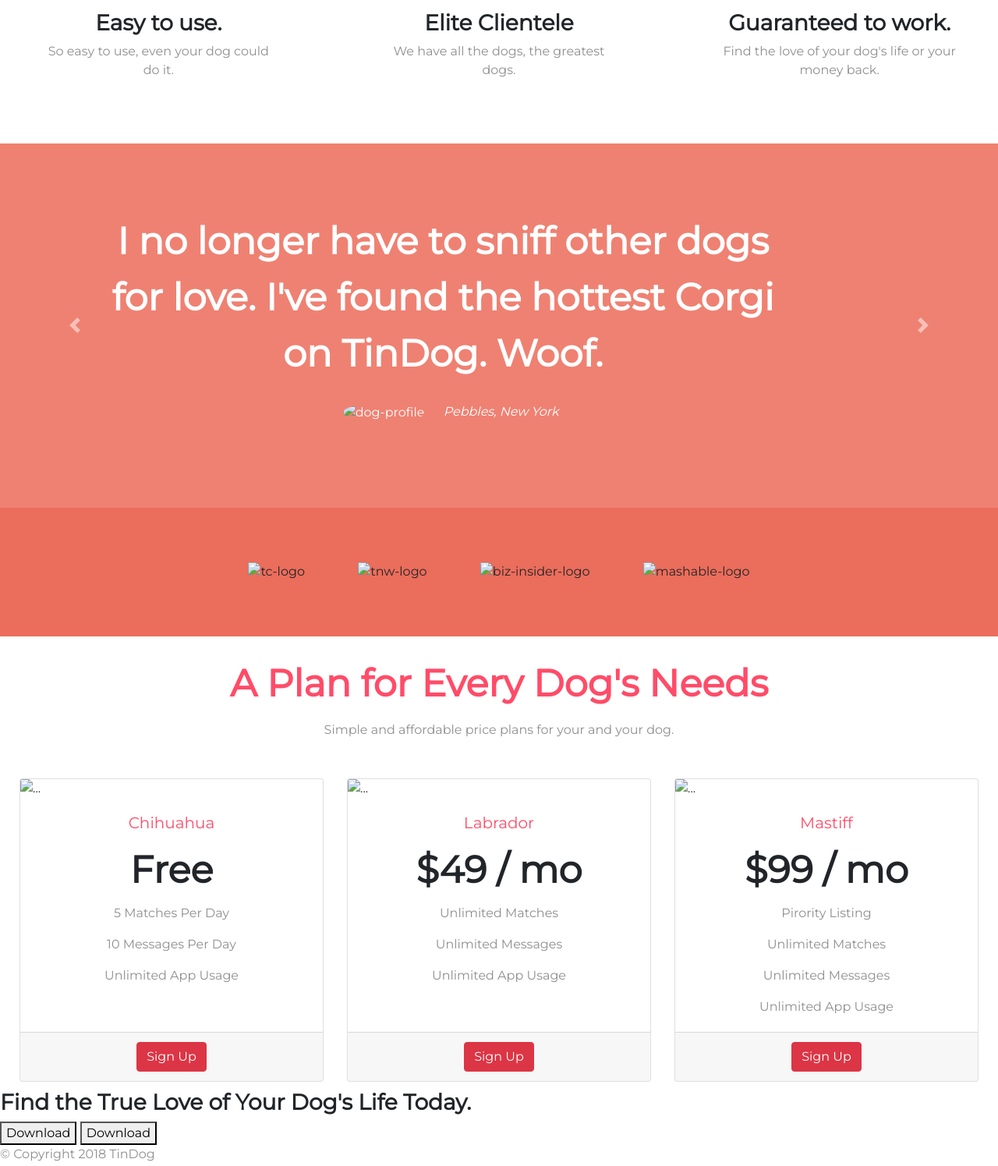
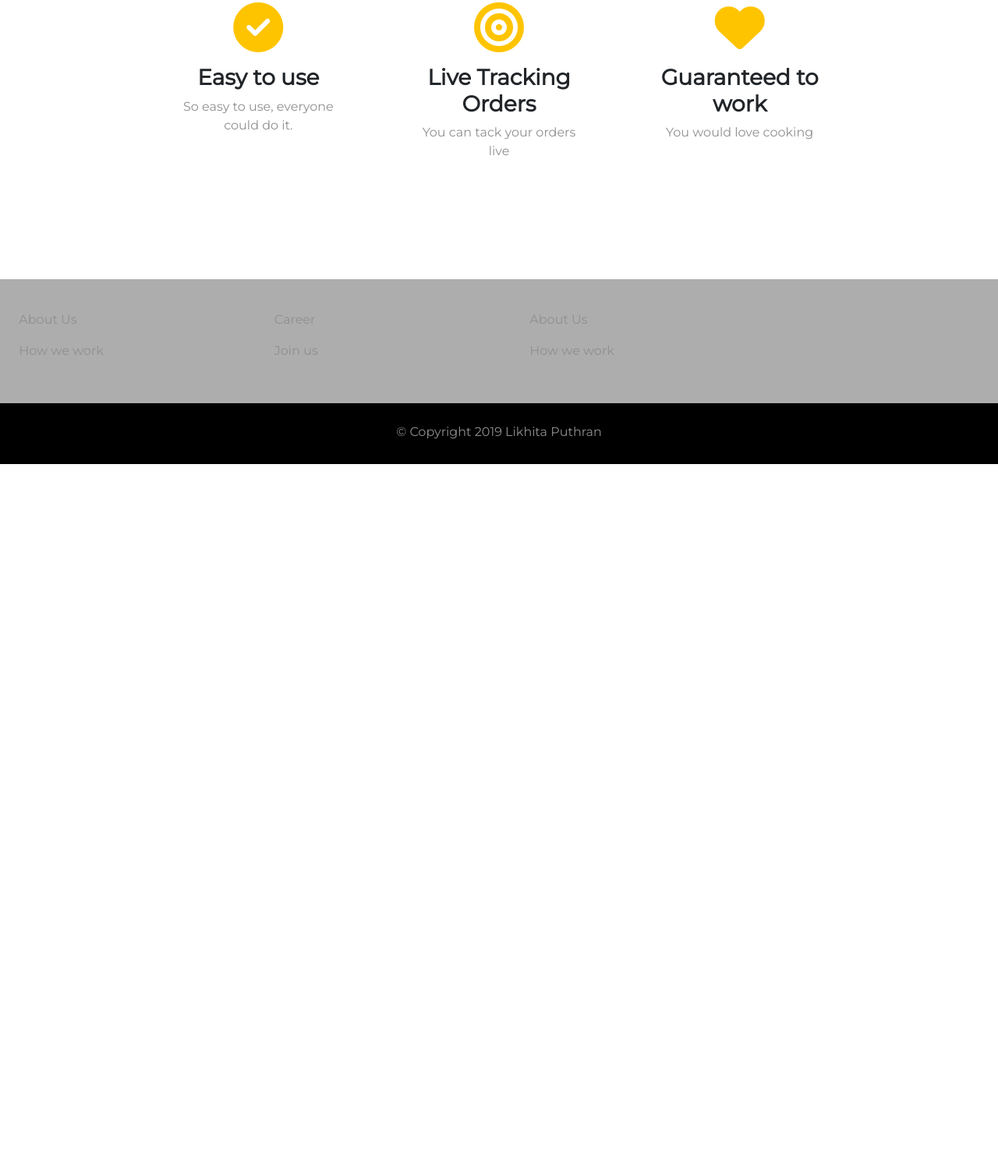
Before and after one commit to likhita92/lazeezemasala, a plain HTML site: page index.html in a window 1280 px wide. Shown: the part 816-2311 px from the top of the page at 78% size. After the commit the page ends 1411 px from the top, so only its background shows below. Drawn offline with nearby package versions, Linux system fonts and the light colour scheme.

Commit message:
Add files via upload

```diff
--- a/index.html
+++ b/index.html
@@ -5,11 +5,11 @@
     <link rel="icon" href="lazeez_e_masala_icon4.ico">
     <title>Lazeez-e-Masala</title>
 <link rel="stylesheet" href="https://stackpath.bootstrapcdn.com/bootstrap/4.3.1/css/bootstrap.min.css" integrity="sha384-ggOyR0iXCbMQv3Xipma34MD+dH/1fQ784/j6cY/iJTQUOhcWr7x9JvoRxT2MZw1T" crossorigin="anonymous">
+<link href="https://fonts.googleapis.com/css?family=Montserrat|Ubuntu&display=swap" rel="stylesheet" href="styles.css">
   <link rel="stylesheet" href="styles.css">
   <script src="https://code.jquery.com/jquery-3.3.1.slim.min.js" integrity="sha384-q8i/X+965DzO0rT7abK41JStQIAqVgRVzpbzo5smXKp4YfRvH+8abtTE1Pi6jizo" crossorigin="anonymous"></script>
 <script src="https://cdnjs.cloudflare.com/ajax/libs/popper.js/1.14.7/umd/popper.min.js" integrity="sha384-UO2eT0CpHqdSJQ6hJty5KVphtPhzWj9WO1clHTMGa3JDZwrnQq4sF86dIHNDz0W1" crossorigin="anonymous"></script>
 <script src="https://stackpath.bootstrapcdn.com/bootstrap/4.3.1/js/bootstrap.min.js" integrity="sha384-JjSmVgyd0p3pXB1rRibZUAYoIIy6OrQ6VrjIEaFf/nJGzIxFDsf4x0xIM+B07jRM" crossorigin="anonymous"></script>
-<link href="https://fonts.googleapis.com/css?family=Montserrat|Ubuntu&display=swap" rel="stylesheet">
 <script src="https://kit.fontawesome.com/801206f34e.js"></script>
 </head>
 
@@ -22,7 +22,7 @@
     <!-- Nav Bar -->
     <nav class="navbar navbar-expand-lg navbar-dark">
 
-<img class="navbar-image" src="LAZEEZ_E_MASALA.png" width="100" height="100" ="dog-profile">
+<img class="navbar-image" src="xa.png" width="100" height="100" ="dog-profile">
 
        <button class="navbar-toggler" type="button" data-toggle="collapse" data-target="#navbarTogglerDemo02">
             <span class="navbar-toggler-icon"></span>
@@ -32,26 +32,24 @@
 
             <ul class="navbar-nav ml-auto">
                 <li class="nav-item">
-                    <a class="nav-link" href="">Contact</a>
+                    <a class="nav-link" href="">Login</a>
                 </li>
                 <li class="nav-item">
-                    <a class="nav-link" href="">Pricing</a>
+                    <a class="nav-link" href="">Sign Up</a>
                 </li>
-                <li class="nav-item">
-                    <a class="nav-link" href="">Download</a>
-                </li>
+
             </ul>
 
         </div>
     </nav>
 
-
-
     <!-- Title -->
 <div class="row">
 
     <div class="col-lg-6">
+      <div class="slide-down">
       <h1>Meet new and interesting people nearby.</h1>
+      </div>
       <button type="button" class="btn btn-dark btn-lg download-button"><i class="fab fa-apple"></i> Download</button>
       <button type="button"class="btn btn-outline-light btn-lg download-button"><i class="fab fa-google-play"></i> Download</button>
     </div>
@@ -71,18 +69,18 @@
 
     <div class="feature-box col-lg-4">
       <i class="icon fas fa-check-circle fa-4x"></i>
-      <h3>Easy to use.</h3>
-      <p>So easy to use, even your dog could do it.</p>
+      <h3>Easy to use</h3>
+      <p>So easy to use, everyone could do it.</p>
     </div>
     <div class="feature-box col-lg-4">
       <i class="icon fas fa-bullseye fa-4x"></i>
-      <h3>Elite Clientele</h3>
-      <p>We have all the dogs, the greatest dogs.</p>
+      <h3>Live Tracking Orders</h3>
+      <p>You can tack your orders live</p>
     </div>
     <div class="feature-box col-lg-4">
       <i class="icon fas fa-heart fa-4x"></i>
-      <h3>Guaranteed to work.</h3>
-      <p>Find the love of your dog's life or your money back.</p>
+      <h3>Guaranteed to work</h3>
+      <p>You would love cooking</p>
     </div>
 
 </div>
@@ -93,138 +91,46 @@
   </section>
 
 
-  <!-- Testimonials -->
 
-  <section id="testimonials">
-    <div id="carouselExampleControls" class="carousel slide" data-ride="carousel">
-      <div class="carousel-inner">
-        <div class="carousel-item active">
-          <h2>I no longer have to sniff other dogs for love. I've found the hottest Corgi on TinDog. Woof.</h2>
-          <img class="testimonial-image" src="images/dog-img.jpg" alt="dog-profile">
-          <em>Pebbles, New York</em>
-
-        </div>
-        <div class="carousel-item">
-          <h2>I no longer have to sniff other dogs for love. I've found the hottest Corgi on TinDog. Woof.</h2>
-          <img class="testimonial-image" src="images/dog-img.jpg" alt="dog-profile">
-          <em>Pebbles, New York</em>
-
-        </div>
-        <div class="carousel-item">
-          <h2>I no longer have to sniff other dogs for love. I've found the hottest Corgi on TinDog. Woof.</h2>
-          <img class="testimonial-image" src="images/dog-img.jpg" alt="dog-profile">
-          <em>Pebbles, New York</em>
-
-        </div>
-      </div>
-      <a class="carousel-control-prev" href="#carouselExampleControls" role="button" data-slide="prev">
-        <span class="carousel-control-prev-icon" aria-hidden="true"></span>
-        <span class="sr-only">Previous</span>
-      </a>
-      <a class="carousel-control-next" href="#carouselExampleControls" role="button" data-slide="next">
-        <span class="carousel-control-next-icon" aria-hidden="true"></span>
-        <span class="sr-only">Next</span>
-      </a>
-    </div>
-
-    <!-- <h2 class="testimonial-text">My dog used to be so lonely, but with TinDog's help, they've found the love of their life. I think.</h2>
-    <img class="testimonial-image" src="images/lady-img.jpg" alt="lady-profile">
-    <em>Beverly, Illinois</em> -->
-
-  </section>
-
-
-  <!-- Press -->
-
-  <section id="press">
-    <div align="center">
-      <img class="press-logo" src="images/techcrunch.png" alt="tc-logo">
-      <img class="press-logo" src="images/tnw.png" alt="tnw-logo">
-      <img class="press-logo" src="images/bizinsider.png" alt="biz-insider-logo">
-      <img class="press-logo" src="images/mashable.png" alt="mashable-logo">
-    </div>
-  </section>
-
-
-  <!-- Pricing -->
-
-  <section id="pricing">
-<div align="center">
-  <br />
-  <h2 class="card-title">A Plan for Every Dog's Needs</h2>
-  <p class="card-text">Simple and affordable price plans for your and your dog.</p>
-  <br />
-</div>
-
-
-    <div class="card-deck">
-      <div class="card">
-        <img src="images/lady-img.jpg" class="card-img-top" alt="...">
-        <div class="card-body">
-          <h5 class="card-title">Chihuahua</h5>
-
-            <h2 class="card-text">Free</h2>
-            <p class="card-text">5 Matches Per Day</p>
-            <p class="card-text">10 Messages Per Day</p>
-            <p class="card-text">Unlimited App Usage</p>
-
-        </div>
-        <div class="card-footer">
-        <button type="button" class="btn btn-danger">Sign Up</button>
-        </div>
-      </div>
-      <div class="card">
-        <img src="images/lady-img.jpg" class="card-img-top" alt="...">
-        <div class="card-body">
-          <h5 class="card-title">Labrador</h5>
-
-            <h2 class="card-text">$49 / mo</h2>
-            <p class="card-text">Unlimited Matches</p>
-            <p class="card-text">Unlimited Messages</p>
-            <p class="card-text">Unlimited App Usage</p>
-
-        </div>
-        <div class="card-footer">
-        <button type="button" class="btn btn-danger">Sign Up</button>
-        </div>
-      </div>
-      <div class="card">
-        <img src="images/lady-img.jpg" class="card-img-top" alt="...">
-        <div class="card-body">
-          <h5 class="card-title">Mastiff</h5>
-
-            <h2 class="card-text">$99 / mo</h2>
-            <p class="card-text">Pirority Listing</p>
-            <p class="card-text">Unlimited Matches</p>
-            <p class="card-text">Unlimited Messages</p>
-            <p class="card-text">Unlimited App Usage</p>
-
-        </div>
-        <div class="card-footer">
-        <button type="button" class="btn btn-danger">Sign Up</button>
-        </div>
-      </div>
-    </div>
-
-  </section>
-
-
-  <!-- Call to Action -->
-
-  <section id="cta">
-
-    <h3>Find the True Love of Your Dog's Life Today.</h3>
-    <button type="button">Download</button>
-    <button type="button">Download</button>
-
-  </section>
 
 
   <!-- Footer -->
 
+<section id="footer-menu">
+
+
+  <div class="row">
+
+
+    <div  class="footer-box col-lg-3">
+      <p>
+        About Us
+      </p>
+      <p>
+        How we work
+      </p>
+    </div>
+    <div  class="footer-box col-lg-3">
+      <p>
+        Career
+      </p>
+      <p>
+        Join us
+      </p>
+    </div>
+    <div  class="footer-box col-lg-3">
+      <p>
+        About Us
+      </p>
+      <p>
+        How we work
+      </p>
+    </div>
+</div>
+  </section>
   <footer id="footer">
 
-    <p>© Copyright 2018 TinDog</p>
+    <p align="center">© Copyright 2019 Likhita Puthran</p>
 
   </footer>
 
--- a/styles.css
+++ b/styles.css
@@ -47,7 +47,11 @@ p{
   margin: 20px;
 }
 .nav-item{
-  padding: 0 18px;
+  padding: 0 20px;
+}
+.nav-item:hover{
+  padding: 0 20px;
+  background-color: #000000;
 
 }
 .nav-link{
@@ -66,23 +70,51 @@ p{
   position: absolute;
 }
 
+/*text animation title*/
+
+div.slide-down {
+  width:100%;
+  overflow:hidden;
+}
+div.slide-down h1 {
+  animation: 1s slide-down;
+  margin-top:0%;
+}
+
+@keyframes slide-down {
+  from {
+    margin-top: -5%;
+    height: 1%;
+  }
+
+  to {
+    margin-top: 0%;
+    height: 1%;
+  }
+}
+
+
+
+
+
+
 /* Features */
-/*#features{
+#features{
 padding: 7% 15%;
 background-color: #fff;
 z-index: 1;
 position: relative;
-}*/
+}
 .feature-box{
   text-align: center;
   padding: 5%;
 }
 .icon{
-  color: #ef8172;
+  color: #ffc400;
   margin-bottom:1rem;
 }
 .icon:hover{
-  color: #ff4c68;
+  color: #000000;
 }
 /* Testimonials */
 #testimonials{
@@ -122,3 +154,28 @@ position: relative;
 .card-deck{
   margin: 10px;
 }
+
+
+/*Footer*/
+
+
+#footer-menu{
+background-color: #adadad;
+z-index: 1;
+margin:auto;
+position: relative;
+}
+
+.footer-box{
+  text-align: left;
+  padding: 3%;
+}
+
+#footer{
+
+padding-top: 2%;
+padding-bottom:1%;
+background-color: #000;
+z-index: 1;
+position: relative;
+}
```
Also changed, not shown: xa.png (added).
